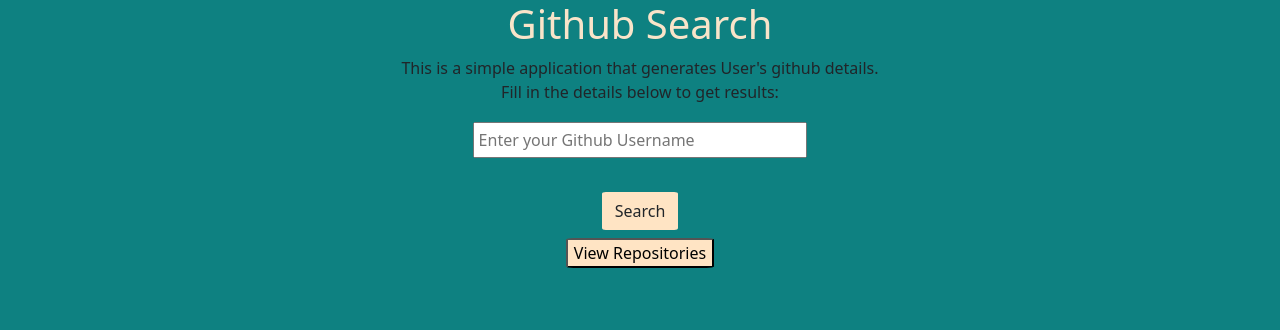
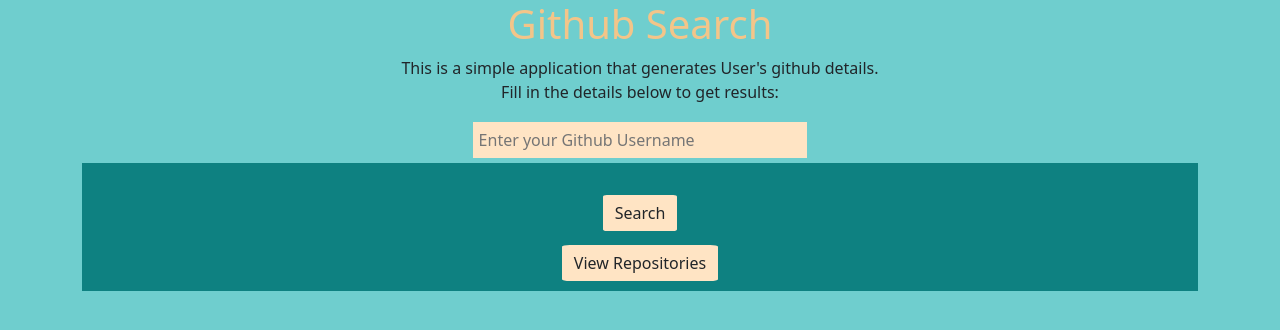
Before and after one commit to Kabere34/Github-Search, an Angular app: page / in a window 1280 px wide. Shown: the top 330 px of the page. Built offline with nearby package versions, Linux system fonts and the light colour scheme.

Commit message:
made UI changes to the site's display

```diff
--- a/src/app/profile/profile.component.css
+++ b/src/app/profile/profile.component.css
@@ -1,24 +1,40 @@
 input {
   width: 30%;
-  padding: 4px;
+  padding: 6px;
   margin: 2px;
+  background-color: bisque;
+  border: none;
+  margin-bottom: 5px;
 }
 button {
   border-radius: 5%;
   background-color: bisque;
+  margin: 3px;
+  border: none;
+}
+
+img {
+  margin: 5px;
 }
 .card {
   background-color: bisque;
   border: 1px solid rgb(90, 232, 90);
+  padding: 5px;
 }
 h1 {
-  color: rgb(249, 228, 201);
+  color: rgb(243, 197, 137);
 }
 a {
   text-decoration: none;
-  color: rgb(83, 79, 79);
+  color: rgb(105, 32, 8);
   text-decoration-line: underline;
 }
 button:hover {
   background-color: aliceblue;
 }
+.repos {
+  margin-bottom: 10px;
+}
+.container-fluid {
+  background-color: rgb(14, 129, 129);
+}
--- a/src/app/profile/profile.component.html
+++ b/src/app/profile/profile.component.html
@@ -32,7 +32,7 @@
       </div>
 
       <div class="">
-        <button class="repos" (click)="openRepo(val.value)">
+        <button class="repos btn pd-3" (click)="openRepo(val.value)">
           View Repositories
         </button>
         <div class="row">
--- a/src/styles.css
+++ b/src/styles.css
@@ -1,4 +1,4 @@
 /* You can add global styles to this file, and also import other style files */
 body {
-  background-color: rgb(14, 129, 129);
+  background-color: rgb(111, 206, 206);
 }
```
